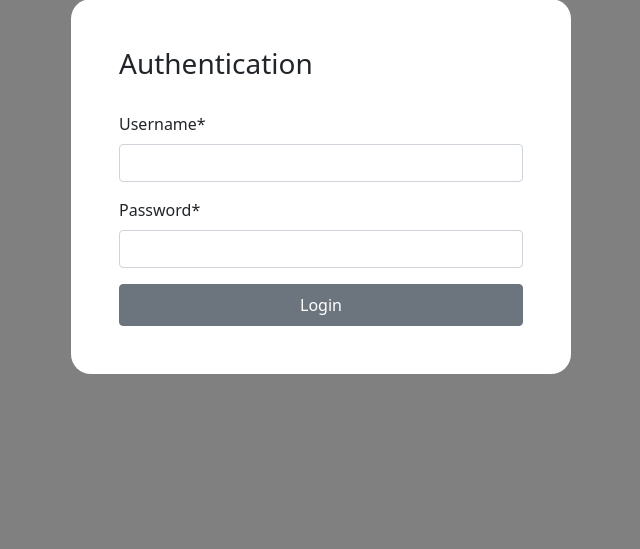
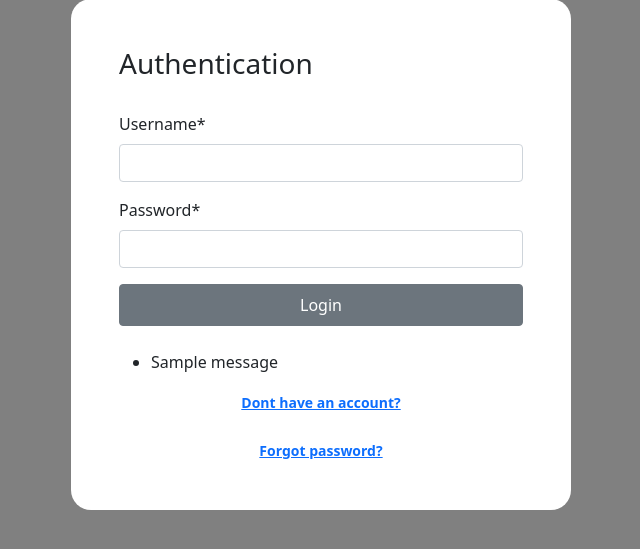
Before and after one commit to KirillMelanich/Marketplace, a Django app: page /account/login/ in a window 1280 px wide. Shown: the part 136-685 px from the top of the page, without its empty margins (319-959 px from the left). Run offline with Django 5.2, Linux system fonts and the light colour scheme; tables that the repository leaves empty hold one stand-in row (values such as "Sample post"); one stand-in notice (Sample message) is shown; some libraries are stand-ins or nearby versions.

Commit message:
Add the ability to manipulate the password in accont app

```diff
--- a/account/templates/account/login/login.html
+++ b/account/templates/account/login/login.html
@@ -34,6 +34,37 @@
         {{ form|crispy }}
         <button type="submit" class="btn btn-secondary w-100 btn-block p-2 btn-register">Login</button>
     </form>
+ <br>
+
+    {% if form.errors %}
+        <div class="alert alert-danger" role="alert">
+            {% for field in form %}
+                {% if field.errors %}
+                    {{ field.errors }}
+                {% endif %}
+            {% endfor %}
+        </div>
+    {% endif %}
+
+      {% if messages %}
+          <ul class="messages">
+        {% for message in messages %}
+            <li class="{{ message.tags }}">
+                {{ message|safe }}
+
+            </li>
+        {% endfor %}
+          </ul>
+        {% endif %}
+
+      <div class="text-center">
+          <a href="{% url 'account:register' %}">Dont have an account?</a>
+      </div>
+
+      <br>
+      <div class="text-center">
+          <a href="{% url 'account:password_reset' %}">Forgot password?</a>
+      </div>
 
 </div>
 
--- a/account/urls.py
+++ b/account/urls.py
@@ -1,5 +1,6 @@
+from django.contrib.auth import views as auth_views
 from django.shortcuts import render
-from django.urls import path, include
+from django.urls import path, reverse_lazy
 from . import views
 
 app_name = "account"
@@ -11,14 +12,36 @@ urlpatterns = [
         "email-verification-sent/",
         lambda request: render(
             request, "account/email/email-verification-sent.html"
-        ),  # very easy function
+        ),
         name="email-verification-sent",
     ),
+
     # Login and Logout
     path("login/", views.login_user, name="login"),
     path("logout/", views.logout_user, name="logout"),
+
     # Dashboard
     path("dashboard/", views.dashboard_user, name="dashboard"),
     path("profile-management/", views.profile_user, name="profile-management"),
     path("delete-user/", views.delete_user, name="delete-user"),
+
+    # Password reset
+    path('password-reset/', auth_views.PasswordResetView.as_view(
+        template_name='account/password/password-reset.html',
+        email_template_name='account/password/password_reset_email.html',
+        success_url=reverse_lazy('account:password_reset_done')),
+         name='password_reset'),
+
+    path('password-reset/done/', auth_views.PasswordResetDoneView.as_view(
+        template_name='account/password/password-reset-done.html'),
+         name='password_reset_done'),
+
+    path('password-reset-confirm/<uidb64>/<token>/', auth_views.PasswordResetConfirmView.as_view(
+        template_name='account/password/password-reset-confirm.html',
+        success_url=reverse_lazy('account:password_reset_complete')),
+         name='password_reset_confirm'),
+
+    path('password-reset-complete/', auth_views.PasswordResetCompleteView.as_view(
+        template_name='account/password/password-reset-complete.html'),
+         name='password_reset_complete'),
 ]
```
Also changed, not shown: account/templates/account/password/password-reset-complete.html (added, +17 -0 lines), account/templates/account/password/password-reset-confirm.html (added, +20 -0 lines), account/templates/account/password/password-reset-done.html (added, +15 -0 lines), account/templates/account/password/password-reset.html (added, +19 -0 lines), account/templates/account/password/password_reset_email.html (added, +14 -0 lines).
